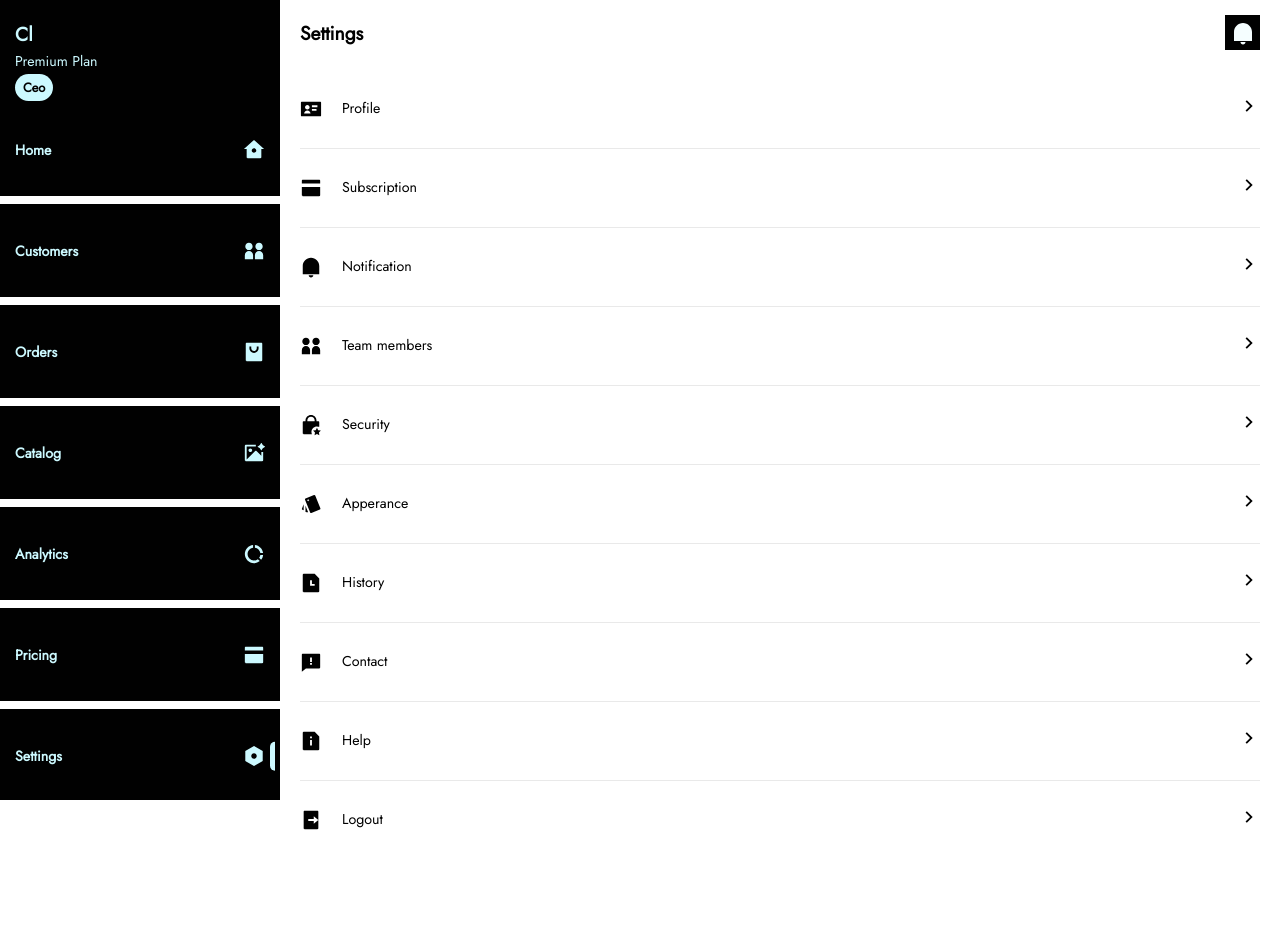
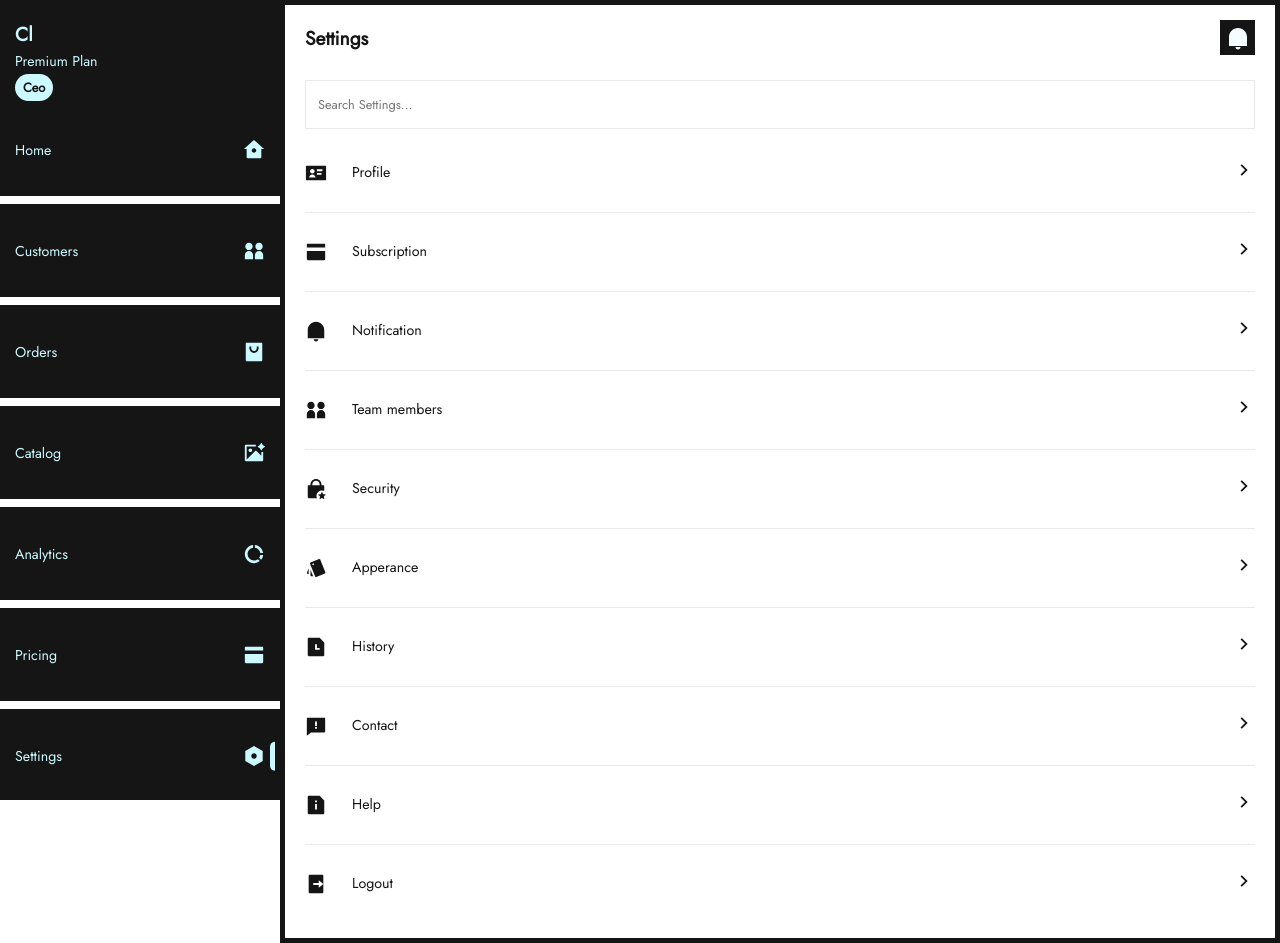
Before and after one commit to cloortt/web.cloortt.com, a Vue app: page /settings in a window 1280 px wide. Before the commit the page ends 874 px from the top, so only its background shows below. Built offline with nearby package versions, Linux system fonts and the light colour scheme.

Commit message:
Modified css (web.css, cloortt.css), Modified Components (Sidebar,SidebarLink), Modified SettingsView

```diff
--- a/src/assets/css/cloortt.css
+++ b/src/assets/css/cloortt.css
@@ -25,7 +25,7 @@ button {
 
 :root {
   --c-base: #004953;
-  --c-base: #010101;
+  --c-base: #151515;
   --c-base-mild: #ccf9ff;
   --c-base-faint: #f5feff;
   --c-success: #3ae57f;
--- a/src/assets/css/web.css
+++ b/src/assets/css/web.css
@@ -1,4 +1,12 @@
 @import './cloortt.css';
+::-webkit-scrollbar {
+  width: 8px;
+}
+::-webkit-scrollbar-thumb {
+  border-radius: 0;
+  background: var(--c-base);
+}
+
 .web-sidebar-container {
   overflow: hidden;
   display: none;
@@ -9,11 +17,14 @@
   padding: 20px 0;
   z-index: 3;
 }
+.web-sidebar::-webkit-scrollbar-thumb {
+  background: var(--c-base-faint);
+}
 .web-sidebar .top {
   padding: 0 15px 0 15px;
 }
 .web-sidebar .links ul li {
-  padding: 35px 15px 35px 15px;
+  padding: 35px 15px;
   border-bottom: 8px solid var(--c-white);
 }
 
@@ -71,6 +82,8 @@
   float: right;
   padding: 15px 20px;
   width: calc(100% - 280px);
+  min-height: 100dvh;
+  border: 5px solid var(--c-base);
 }
 
 .web-app-body .the-head .col-1 {
@@ -107,7 +120,7 @@
 }
 
 .web-settings .child .info svg {
-  margin-right: 20px;
+  margin-right: 25px;
 }
 
 .web-customers .group {
@@ -219,7 +232,6 @@
   .web-app-body {
     padding: 10px 15px 85px 15px;
     width: 100%;
-    min-height: 100dvh;
     border: 5px solid var(--c-base);
     border-bottom: 0;
   }
--- a/src/components/Sidebar.vue
+++ b/src/components/Sidebar.vue
@@ -12,7 +12,7 @@ const props = defineProps({
 <template>
   <aside
     :class="{ 'open-up': props.isVisible }"
-    class="web-sidebar cl-bg-base cl-pos-fixed cl-pos left-offset top-offset cl-size full-height cl-scroll y-auto"
+    class="web-sidebar cl-bg-base cl-pos-fixed cl-pos left-offset top-offset cl-size full-height cl-scroll y-auto transparent"
   >
     <div class="top">
       <h6 class="cl-fg-base-mild cl-txt w-bold">Cl</h6>
--- a/src/components/SidebarLink.vue
+++ b/src/components/SidebarLink.vue
@@ -22,7 +22,7 @@ const props = defineProps({
   <li>
     <RouterLink
       :to="props.linkUrl"
-      class="cl-txt no-decoration w-bold cl-fg-base-mild cl-flex-inline cl-flex-align-items-center cl-flex-justify-content-space-between cl-size full-width"
+      class="cl-txt no-decoration cl-fg-base-mild cl-flex-inline cl-flex-align-items-center cl-flex-justify-content-space-between cl-size full-width"
     >
       <span>{{ props.linkName }}</span>
       <Icon
--- a/src/views/SettingsView.vue
+++ b/src/views/SettingsView.vue
@@ -1,7 +1,10 @@
 <script setup>
 import AppSettings from '@/components/AppSettings.vue'
+import SearchRecordInput from '@/components/SearchRecordInput.vue'
 </script>
 <template>
+  <SearchRecordInput searchValue="" placeholder="Search Settings..." />
+
   <div class="web-settings">
     <AppSettings icon="id-card" title="Profile" />
 
```
